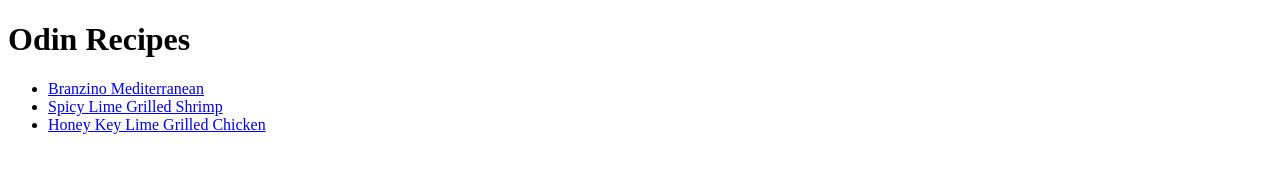
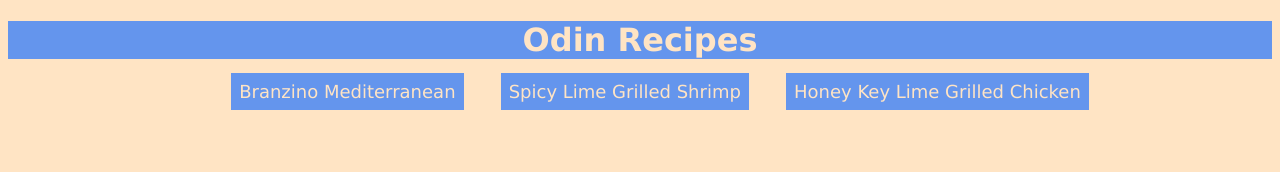
Before and after one commit to gbntb/odin-recipes, a plain HTML site: page index.html in a window 1280 px wide. Drawn offline with Linux system fonts and the light colour scheme.

Commit message:
Add basic styling
The recipes looked a bit dull with just raw HTML and no CSS. Now that
I've been introduced to the joys of styling websites, I can add some
basic CSS styles to this project. The aim is not really to make it
look good, but rather to practice the CSS lessons.

```diff
--- a/index.html
+++ b/index.html
@@ -3,12 +3,13 @@
 <head>
     <meta charset="UTF-8">
     <meta name="viewport" content="width=device-width, initial-scale=1.0">
+    <link rel="stylesheet" href="./styles.css">
     <title>Odin Recipes</title>
 </head>
 <body>
-    <h1>Odin Recipes</h1>
+    <h1 class="homepage-header">Odin Recipes</h1>
 
-    <ul>
+    <ul class="homepage-list">
         <li><a href="./recipes/branzino-mediterranean.html">Branzino Mediterranean</a></li>
         <li><a href="./recipes/spicy-lime-grilled-shrimp.html">Spicy Lime Grilled Shrimp</a></li>
         <li><a href="./recipes/honey-key-lime-grilled-chicken.html">Honey Key Lime Grilled Chicken</a></li>
--- /dev/null
+++ b/styles.css
@@ -0,0 +1,50 @@
+* {
+    box-sizing: border-box;
+}
+
+body {
+    background-color: bisque;
+    font-family: Verdana, Geneva, Tahoma, sans-serif;
+}
+
+h1,
+h2 {
+    background-color: cornflowerblue;
+    color: bisque;
+}
+
+.homepage-header {
+    text-align: center;
+}
+
+.homepage-list {
+    text-align: center;
+}
+
+.homepage-list li {
+    display: inline;
+}
+
+.homepage-list a {
+    background-color: cornflowerblue;
+    color: bisque;
+    text-decoration: none;
+    font-size: 18px;
+    margin: 16px;
+    padding: 8px;
+}
+
+a {
+    color: cornflowerblue;
+}
+
+a:hover {
+    font-weight: 900;
+    font-style: italic;
+}
+
+img {
+    height: 450px;
+    width: auto;
+    border-radius: 5%;
+}
```
Also changed, not shown: recipes/branzino-mediterranean.html (+1 -0 lines), recipes/honey-key-lime-grilled-chicken.html (+1 -0 lines), recipes/spicy-lime-grilled-shrimp.html (+1 -0 lines).
